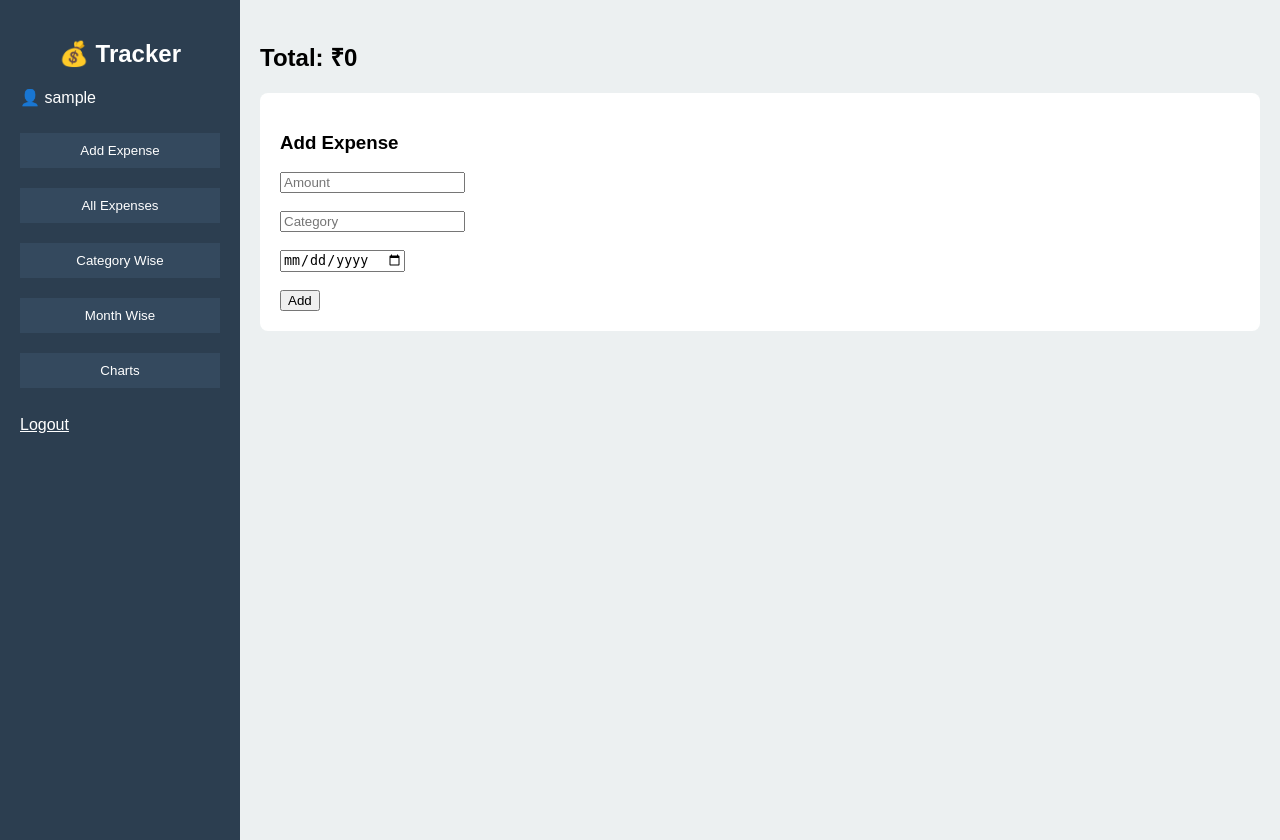
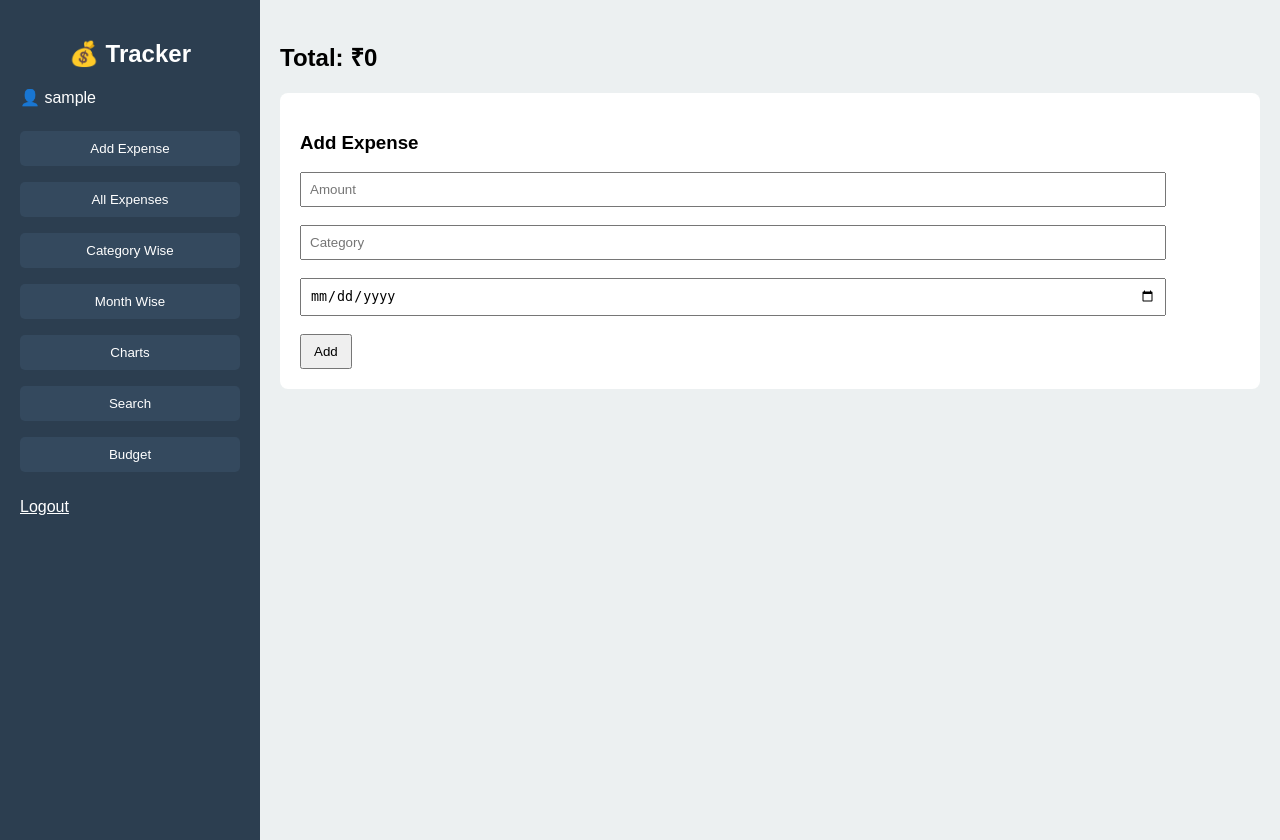
Before and after one commit to sireesha1922/expense-tracker, a Flask app: page / in a window 1280 px wide. Run offline with Flask 3, Linux system fonts and the light colour scheme; the visitor is signed in with stand-in values (Sample User, id 1); data that the repository does not hold is empty.

Commit message:
Update index.html

```diff
--- a/templates/index.html
+++ b/templates/index.html
@@ -14,9 +14,9 @@
             display: flex;
         }
 
-        /* LEFT SIDEBAR */
+        /* SIDEBAR */
         .sidebar {
-            width: 200px;
+            width: 220px;
             height: 100vh;
             background: #2c3e50;
             color: white;
@@ -29,19 +29,19 @@
 
         .sidebar button {
             width: 100%;
-            margin: 10px 0;
+            margin: 8px 0;
             padding: 10px;
             border: none;
             background: #34495e;
             color: white;
             cursor: pointer;
+            border-radius: 5px;
         }
 
         .sidebar button:hover {
             background: #1abc9c;
         }
 
-        /* RIGHT CONTENT */
         .content {
             flex: 1;
             padding: 20px;
@@ -55,15 +55,24 @@
             border-radius: 8px;
         }
 
+        input {
+            width: 90%;
+            padding: 8px;
+        }
+
+        button {
+            padding: 8px 12px;
+        }
+
     </style>
 
     <script>
         function show(id) {
-            document.getElementById("add").style.display = "none";
-            document.getElementById("table").style.display = "none";
-            document.getElementById("category").style.display = "none";
-            document.getElementById("month").style.display = "none";
-            document.getElementById("charts").style.display = "none";
+            let sections = ["add","table","category","month","charts","search","budget"];
+            sections.forEach(s => {
+                let el = document.getElementById(s);
+                if(el) el.style.display = "none";
+            });
 
             document.getElementById(id).style.display = "block";
         }
@@ -84,6 +93,8 @@
         <button onclick="show('category')">Category Wise</button>
         <button onclick="show('month')">Month Wise</button>
         <button onclick="show('charts')">Charts</button>
+        <button onclick="show('search')">Search</button>
+        <button onclick="show('budget')">Budget</button>
 
         <br><br>
         <a href="/logout" style="color:white;">Logout</a>
@@ -93,6 +104,13 @@
     <div class="content">
 
         <h2>Total: ₹{{ total }}</h2>
+
+        {% if budget %}
+            <p>Budget: ₹{{ budget }}</p>
+            {% if total > budget %}
+                <p style="color:red;">⚠ Budget Exceeded!</p>
+            {% endif %}
+        {% endif %}
 
         <!-- ADD -->
         <div id="add" class="box">
@@ -108,7 +126,7 @@
         <!-- TABLE -->
         <div id="table" class="box" style="display:none;">
             <h3>All Expenses</h3>
-            <table border="1">
+            <table border="1" width="100%">
                 <tr>
                     <th>Amount</th>
                     <th>Category</th>
@@ -150,6 +168,24 @@
             </ul>
         </div>
 
+        <!-- SEARCH -->
+        <div id="search" class="box" style="display:none;">
+            <h3>Search</h3>
+            <form method="GET">
+                <input type="text" name="search" placeholder="Enter category">
+                <button>Search</button>
+            </form>
+        </div>
+
+        <!-- BUDGET -->
+        <div id="budget" class="box" style="display:none;">
+            <h3>Set Budget</h3>
+            <form method="POST" action="/budget">
+                <input type="number" name="budget" placeholder="Enter budget">
+                <button>Save</button>
+            </form>
+        </div>
+
         <!-- CHARTS -->
         <div id="charts" class="box" style="display:none;">
             <h3>Charts</h3>
```
